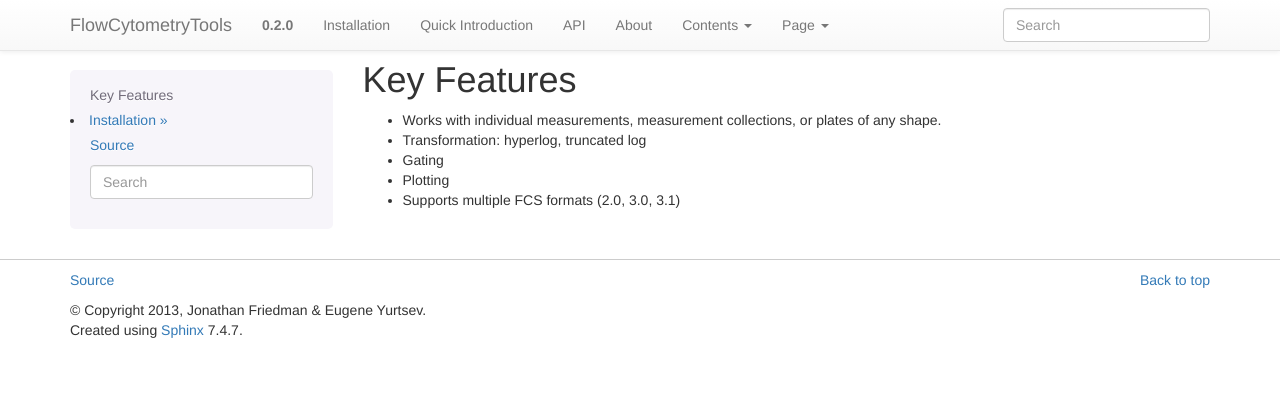
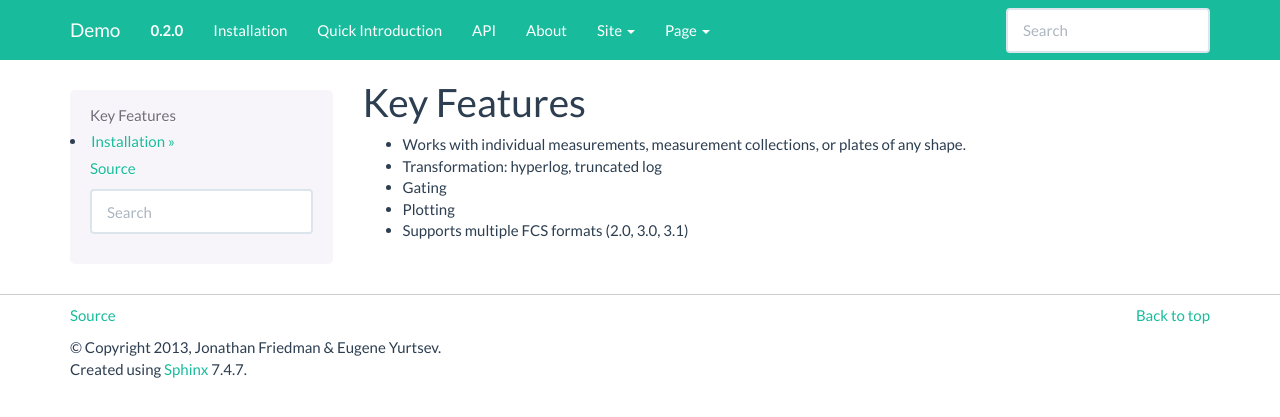
Before and after one commit to eyurtsev/FlowCytometryTools, a Sphinx documentation site: the page built from doc/source/index.rst, in a window 1280 px wide. Shown: the top 417 px of the page. Built offline with Sphinx 7.4.7, drawn with Linux system fonts in a browser that asks for light colours; formulas are drawn with MathJax 3; the version number is read from the project's files by our own code; some of the changed lines change nothing that is shown.

Commit message:
Updated conf to use bootswatch

```diff
--- a/doc/source/conf.py
+++ b/doc/source/conf.py
@@ -1,8 +1,10 @@
 # -*- coding: utf-8 -*-
 #
-# FlowCytometryTools documentation build configuration file
+# FlowCytometryTools documentation build configuration file, created by
+# sphinx-quickstart on Sat Oct 12 16:30:49 2013.
 #
-# This file is execfile()d with the current directory set to its containing dir.
+# This file is execfile()d with the current directory set to its
+# containing dir.
 #
 # Note that not all possible configuration values are present in this
 # autogenerated file.
@@ -10,6 +12,8 @@
 # All configuration values have a default; values that are commented out
 # serve to show the default.
 
+import sys
+import os
 import sphinx_bootstrap_theme
 
 import sys, os
@@ -30,7 +34,7 @@ sys.path.extend([
 # documentation root, use os.path.abspath to make it absolute, like shown here.
 #sys.path.insert(0, os.path.abspath('.'))
 
-# -- General configuration -----------------------------------------------------
+# -- General configuration ------------------------------------------------
 
 # If your documentation needs a minimal Sphinx version, state it here.
 #needs_sphinx = '1.0'
@@ -90,12 +94,12 @@ autosummary_generate = True
 # Else, today_fmt is used as the format for a strftime call.
 #today_fmt = '%B %d, %Y'
 
+# List of patterns, relative to source directory, that match files and
+# directories to ignore when looking for source files.
+exclude_patterns = []
 
-# List of directories, relative to source directory, that shouldn't be searched
-# for source files.
-exclude_trees = []
-
-# The reST default role (used for this markup: `text`) to use for all documents.
+# The reST default role (used for this markup: `text`) to use for all
+# documents.
 #default_role = None
 
 # If true, '()' will be appended to :func: etc. cross-reference text.
@@ -115,32 +119,34 @@ pygments_style = 'sphinx'
 # A list of ignored prefixes for module index sorting.
 #modindex_common_prefix = []
 
+# If true, keep warnings as "system message" paragraphs in the built documents.
+#keep_warnings = False
 
-# -- Options for HTML output ---------------------------------------------------
+
+# -- Options for HTML output ----------------------------------------------
 
 # The theme to use for HTML and HTML Help pages.  See the documentation for
 # a list of builtin themes.
-#html_theme = 'traditional'
-#html_theme = 'sphinxdoc'
-
-#html_theme = 'haiku'
-#html_theme_options = {
-    #"rightsidebar": "true",
-    #"relbarbgcolor": "black"
-    #'full_logo' : False
-#}
+#html_theme = 'default'
 
 
-# For sphinx bootstrap
 html_theme = 'bootstrap'
 html_theme_path = sphinx_bootstrap_theme.get_html_theme_path()
 
+
+# Theme options are theme-specific and customize the look and feel of a theme
+# further.  For a list of options available for each theme, see the
+# documentation.
+#html_theme_options = {}
+
+# Theme options are theme-specific and customize the look and feel of a
+# theme further.
 html_theme_options = {
     # Navigation bar title. (Default: ``project`` value)
-    #'navbar_title': "Demo",
+    'navbar_title': "Demo",
 
     # Tab name for entire site. (Default: "Site")
-    'navbar_site_name': "Contents",
+    'navbar_site_name': "Site",
 
     # A list of tuples containing pages or urls to link to.
     # Valid tuples should be in the following forms:
@@ -164,7 +170,7 @@ html_theme_options = {
 
     # Global TOC depth for "site" navbar tab. (Default: 1)
     # Switching to -1 shows all levels.
-    'globaltoc_depth': -1,
+    'globaltoc_depth': 2,
 
     # Include hidden TOCs in Site navbar?
     #
@@ -177,7 +183,7 @@ html_theme_options = {
 
     # HTML navbar class (Default: "navbar") to attach to <div> element.
     # For black navbar, do "navbar navbar-inverse"
-    'navbar_class': "navbar",
+    'navbar_class': "navbar navbar-inverse",
 
     # Fix navigation bar to top of page?
     # Values: "true" (default) or "false"
@@ -193,20 +199,15 @@ html_theme_options = {
     # such as "amelia" or "cosmo".
     #
     # Note that this is served off CDN, so won't be available offline.
-    'bootswatch_theme': "",
+    'bootswatch_theme': "flatly",
 
     # Choose Bootstrap version.
     # Values: "3" (default) or "2" (in quotes)
     'bootstrap_version': "3",
 }
 
-# Theme options are theme-specific and customize the look and feel of a theme
-# further.  For a list of options available for each theme, see the
-# documentation.
-#html_theme_options = {}
-
 # Add any paths that contain custom themes here, relative to this directory.
-#html_theme_path = ['themes']
+#html_theme_path = []
 
 # The name for this set of Sphinx documents.  If None, it defaults to
 # "<project> v<release> documentation".
@@ -228,6 +229,11 @@ html_theme_options = {
 # relative to this directory. They are copied after the builtin static files,
 # so a file named "default.css" will overwrite the builtin "default.css".
 html_static_path = ['_static']
+
+# Add any extra paths that contain custom files (such as robots.txt or
+# .htaccess) here, relative to this directory. These files are copied
+# directly to the root of the documentation.
+#html_extra_path = []
 
 # If not '', a 'Last updated on:' timestamp is inserted at every page bottom,
 # using the given strftime format.
@@ -271,19 +277,25 @@ html_use_modindex = True
 #html_file_suffix = None
 
 # Output file base name for HTML help builder.
-htmlhelp_basename = 'FlowCytometryTools'
+htmlhelp_basename = 'FlowCytometryToolsdoc'
 
 
-# -- Options for LaTeX output --------------------------------------------------
+# -- Options for LaTeX output ---------------------------------------------
 
-# The paper size ('letter' or 'a4').
-#latex_paper_size = 'letter'
+latex_elements = {
+# The paper size ('letterpaper' or 'a4paper').
+#'papersize': 'letterpaper',
 
 # The font size ('10pt', '11pt' or '12pt').
-#latex_font_size = '10pt'
+#'pointsize': '10pt',
+
+# Additional stuff for the LaTeX preamble.
+#'preamble': '',
+}
 
 # Grouping the document tree into LaTeX files. List of tuples
-# (source start file, target name, title, author, documentclass [howto/manual]).
+# (source start file, target name, title,
+#  author, documentclass [howto, manual, or own class]).
 latex_documents = [
   ('index', 'FlowCytometryTools.tex', u'FlowCytometryTools Documentation',
    u'Jonathan Friedman & Eugene Yurtsev', 'manual'),
@@ -302,9 +314,6 @@ latex_documents = [
 
 # If true, show URL addresses after external links.
 #latex_show_urls = False
-
-# Additional stuff for the LaTeX preamble.
-#latex_preamble = ''
 
 # Documents to append as an appendix to all manuals.
 #latex_appendices = []
@@ -327,3 +336,34 @@ man_pages = [
     ('index', 'FlowCytometryTools', u'FlowCytometryTools Documentation',
      [u'Jonathan Friedman & Eugene Yurtsev'], 1)
 ]
+
+# If true, show URL addresses after external links.
+#man_show_urls = False
+
+
+# -- Options for Texinfo output -------------------------------------------
+
+# Grouping the document tree into Texinfo files. List of tuples
+# (source start file, target name, title, author,
+#  dir menu entry, description, category)
+texinfo_documents = [
+  ('index', 'FlowCytometryTools', u'FlowCytometryTools Documentation',
+   u'Jonathan Friedman and Eugene Yurtsev', 'FlowCytometryTools', 'One line description of project.',
+   'Miscellaneous'),
+]
+
+# Documents to append as an appendix to all manuals.
+#texinfo_appendices = []
+
+# If false, no module index is generated.
+#texinfo_domain_indices = True
+
+# How to display URL addresses: 'footnote', 'no', or 'inline'.
+#texinfo_show_urls = 'footnote'
+
+# If true, do not generate a @detailmenu in the "Top" node's menu.
+#texinfo_no_detailmenu = False
+
+
+# Example configuration for intersphinx: refer to the Python standard library.
+intersphinx_mapping = {'http://docs.python.org/': None}
```
